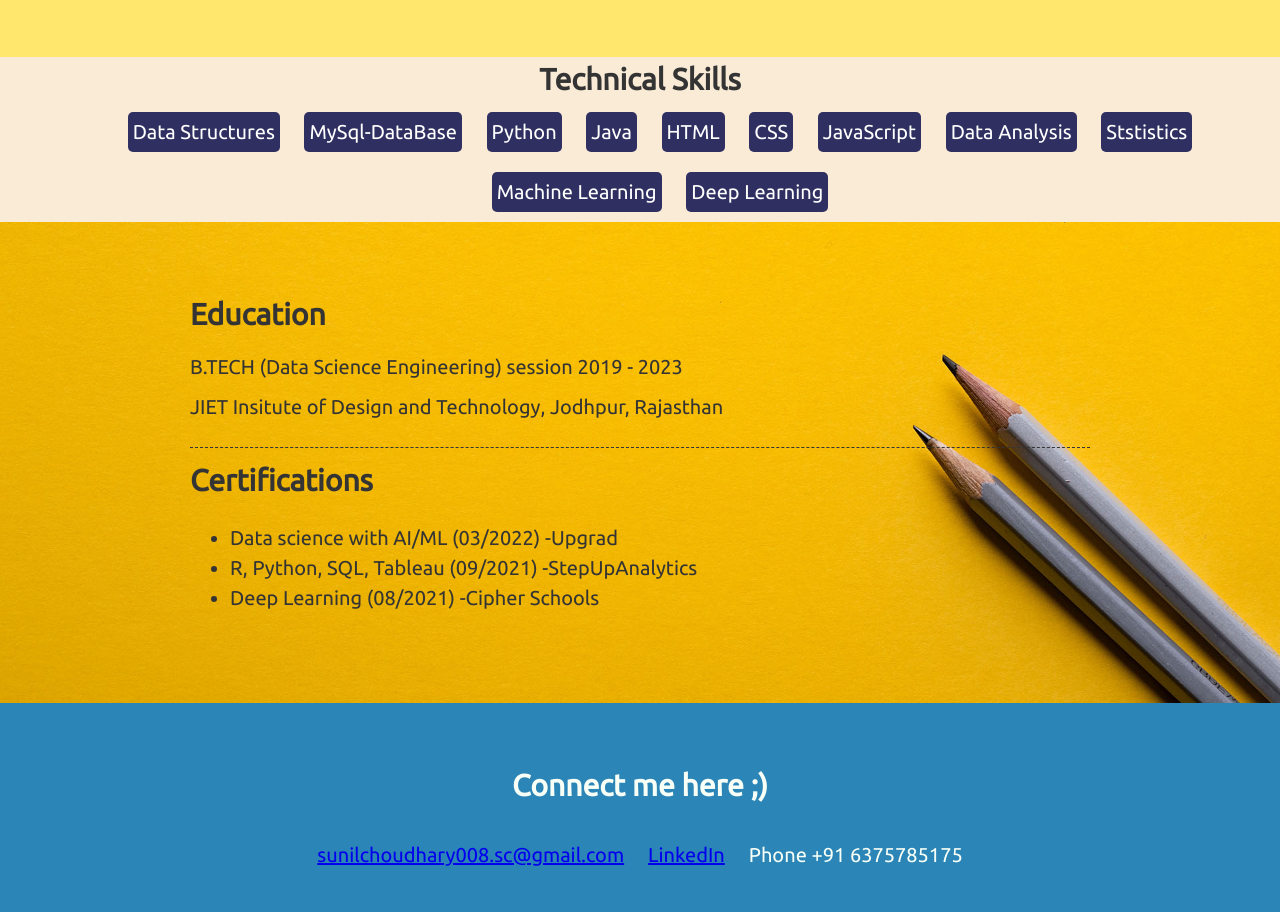
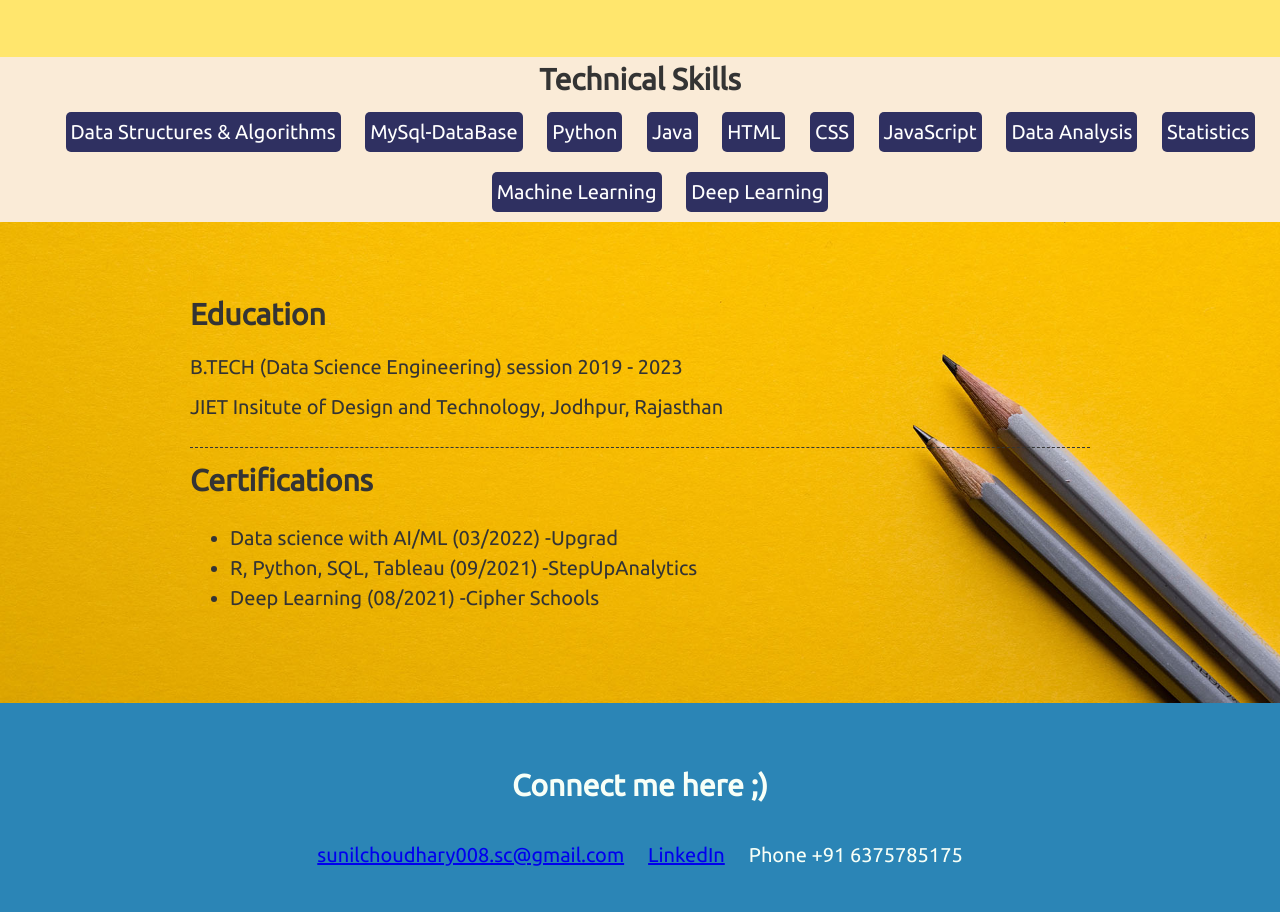
Before and after one commit to sunil3469/portfolio, a plain HTML site: page index.html in a window 1280 px wide. Shown: the part 896-1808 px from the top of the page. Drawn offline with Linux system fonts and the light colour scheme.

Commit message:
Update index.html

```diff
--- a/index.html
+++ b/index.html
@@ -55,7 +55,7 @@
                 <div>
                     <h2>Technical Skills</h2>
                     <ul class="ul-sk">
-                        <li class="sk">Data Structures</li>
+                        <li class="sk">Data Structures & Algorithms</li>
                         <li class="sk">MySql-DataBase</li>
                         <li class="sk">Python</li>
                         <li class="sk">Java</li>
@@ -63,10 +63,9 @@
                         <li class="sk">CSS</li>
                         <li class="sk">JavaScript</li>
                         <li class="sk">Data Analysis</li>
-                        <li class="sk">Ststistics</li>
+                        <li class="sk">Statistics</li>
                         <li class="sk">Machine Learning</li>
                         <li class="sk">Deep Learning</li>
-
                     </ul>
                 </div>
             </section>
```
